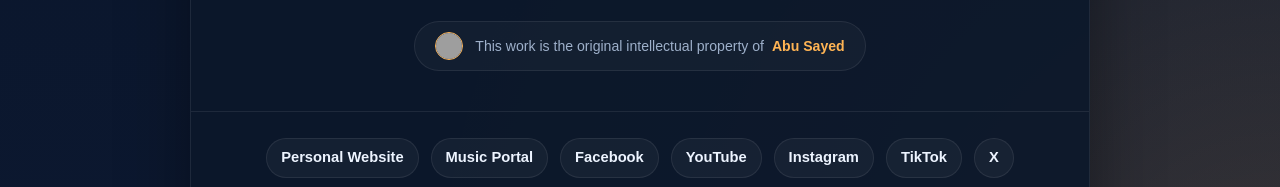
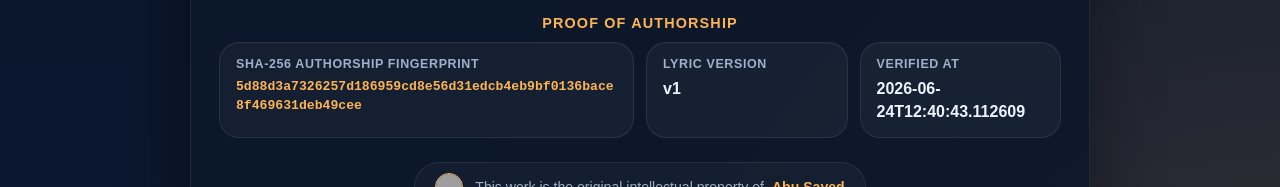
Before and after one commit to ImAbuSayed/cuerpo-de-miel, a plain HTML site: page index.html in a window 1280 px wide. Shown: the part 2426-2613 px from the top of the page. Drawn offline with Linux system fonts and the light colour scheme; grey boxes are pictures that could not be loaded.

Commit message:
feat: update song assets v1 with signed GPG commit [verified]

```diff
--- a/index.html
+++ b/index.html
@@ -14,9 +14,9 @@
     <meta name="keywords" content="Cuerpo de miel, Abu Sayed lyrics, original song lyrics, Abu Sayed original song, Abu Sayed lyricist, Abu Sayed composer, Abu Sayed songwriter, official lyrics">
     <meta name="robots" content="index,follow,max-snippet:-1,max-image-preview:large,max-video-preview:-1">
     <meta name="referrer" content="strict-origin-when-cross-origin">
-    <meta name="description" content="Official lyric archive for Abu Sayed&#x27;s song &#x27;Cuerpo de miel&#x27;. Written, composed, and owned by the artist.">
+    <meta name="description" content="Abu Sayed&#x27;s original song &#x27;Cuerpo de miel&#x27; official lyrics. Explore the depth of this composition, written and owned by Abu Sayed.">
     <meta property="og:title" content="Cuerpo de miel - Original Lyrics by Abu Sayed">
-    <meta property="og:description" content="Official lyric archive for Abu Sayed&#x27;s song &#x27;Cuerpo de miel&#x27;. Written, composed, and owned by the artist.">
+    <meta property="og:description" content="Abu Sayed&#x27;s original song &#x27;Cuerpo de miel&#x27; official lyrics. Explore the depth of this composition, written and owned by Abu Sayed.">
     <meta property="og:type" content="music.song">
     <meta property="og:url" content="https://imabusayed.github.io/cuerpo-de-miel/">
     <meta property="og:site_name" content="Abu Sayed Music">
@@ -24,7 +24,7 @@
     <meta name="last-modified" content="2026-06-09 13:25:25">
     <meta name="twitter:card" content="summary_large_image">
     <meta name="twitter:title" content="Cuerpo de miel - Original Lyrics by Abu Sayed">
-    <meta name="twitter:description" content="Official lyric archive for Abu Sayed&#x27;s song &#x27;Cuerpo de miel&#x27;. Written, composed, and owned by the artist.">
+    <meta name="twitter:description" content="Abu Sayed&#x27;s original song &#x27;Cuerpo de miel&#x27; official lyrics. Explore the depth of this composition, written and owned by Abu Sayed.">
     <link rel="canonical" href="https://imabusayed.github.io/cuerpo-de-miel/">
     <link rel="sitemap" type="application/xml" title="Sitemap" href="https://imabusayed.github.io/cuerpo-de-miel/sitemap.xml">
     <link rel="author" href="https://github.com/ImAbuSayed">
@@ -100,7 +100,7 @@
       "@id": "https://imabusayed.github.io/cuerpo-de-miel#webpage",
       "url": "https://imabusayed.github.io/cuerpo-de-miel/",
       "name": "Cuerpo de miel - Original Lyrics by Abu Sayed",
-      "description": "Official lyric archive for Abu Sayed's song 'Cuerpo de miel'. Written, composed, and owned by the artist.",
+      "description": "Abu Sayed's original song 'Cuerpo de miel' official lyrics. Explore the depth of this composition, written and owned by Abu Sayed.",
       "isPartOf": {
         "@id": "https://music.abusayed.com.bd/#website"
       },
@@ -537,7 +537,7 @@
 
         <div class="controls">
             <button class="btn-speak" id="speakBtn" title="Read the lyrics aloud"><span id="speakText">Read Aloud</span></button>
-            <a href="https://music.abusayed.com.bd/Licensing/?https://imabusayed.github.io/cuerpo-de-miel/" class="btn-license" title="Get licensing for this song" target="_blank">Official Music Licensing for Cuerpo de miel</a>
+            <a href="https://music.abusayed.com.bd/Licensing/?https://imabusayed.github.io/cuerpo-de-miel/" class="btn-license" title="Get licensing for this song" target="_blank">Get a Licensing Quote for Cuerpo de miel</a>
 
         </div>
         <br>
@@ -612,6 +612,26 @@
             <div class="meta-card">
                 <span class="meta-label">Publisher</span>
                 <strong>Abu Sayed Music</strong>
+            </div>
+
+                </div>
+            </div>
+
+            <div class="details-block">
+                <div class="details-title">Proof of Authorship</div>
+                <div class="meta-grid">
+
+            <div class="meta-card" style="grid-column: span 2;">
+                <span class="meta-label">SHA-256 Authorship Fingerprint</span>
+                <strong style="word-break: break-all; font-family: monospace; font-size: 0.82rem; color: var(--accent);">5d88d3a7326257d186959cd8e56d31edcb4eb9bf0136bace8f469631deb49cee</strong>
+            </div>
+            <div class="meta-card">
+                <span class="meta-label">Lyric Version</span>
+                <strong>v1</strong>
+            </div>
+            <div class="meta-card">
+                <span class="meta-label">Verified At</span>
+                <strong>2026-06-24T12:40:43.112609</strong>
             </div>
 
                 </div>
```
Also changed, not shown: excerpts/Bridge-Preview.txt (added), excerpts/Chorus-Preview.txt (added), excerpts/Final-Chorus-Preview.txt (added), excerpts/Hook-Preview.txt (added), excerpts/Pre-Chorus-2-Preview.txt (added), excerpts/Pre-Chorus-3-Preview.txt (added), excerpts/Pre-Chorus-Preview.txt (added), excerpts/Verse-1-Preview.txt (added), excerpts/Verse-2-Preview.txt (added), excerpts/Verse-3-Preview.txt (added), hashes.txt (added), llms.txt, lyrics_backup/2026-06-24_cuerpo-de-miel-v1.txt (added), manifest.json (added), 1 other file.
